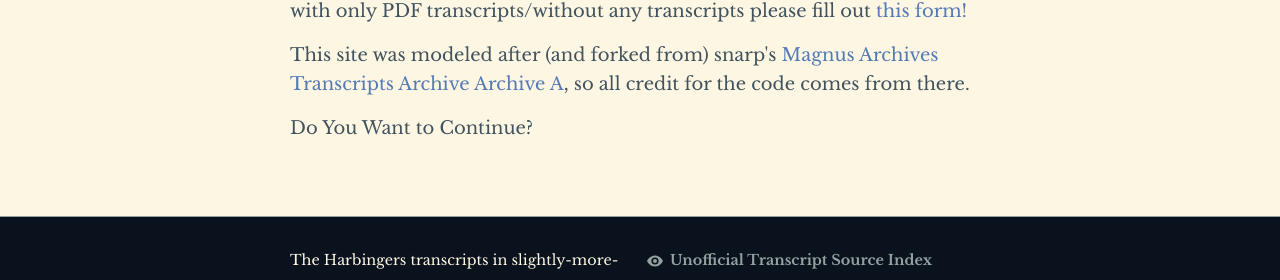
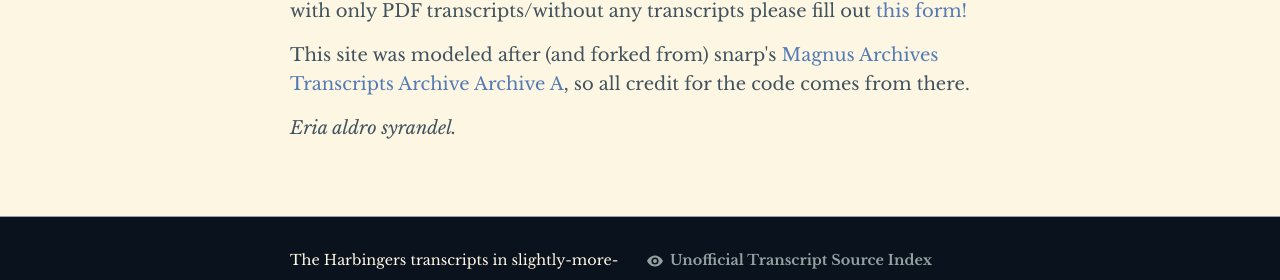
Before and after one commit to spooky-james/unofficial-the-harbingers-transcripts, a Jekyll site: the page built from index.html, in a window 1280 px wide. Shown: the part 416-696 px from the top of the page. Built offline with Jekyll 4.4.1, drawn with Linux system fonts in a browser that asks for light colours.

Commit message:
Update index.html

```diff
--- a/index.html
+++ b/index.html
@@ -16,7 +16,7 @@ layout: default
 <p>If you would like me to make a website like this for a specific podcast either with only PDF transcripts/without any transcripts please fill out <a href="https://docs.google.com/forms/d/1QWnvn6QfB4pD-oYEAZAbGtdCR-uojmsyKyFGLZKZybo/edit#responses" target="_blank">this form!</a></p>
 <p>This site was modeled after (and forked from) snarp's <a href="https://snarp.github.io/magnus_archives_transcripts/" target=")blank">Magnus Archives Transcripts Archive Archive A</a>, so all credit for the code comes from there.</p>
 
-<p>Do You Want to Continue?</p>
+<p><i>Eria aldro syrandel.</i></p>
 
 <br/><br/>
 </div><!-- /div.wrapper -->
```
